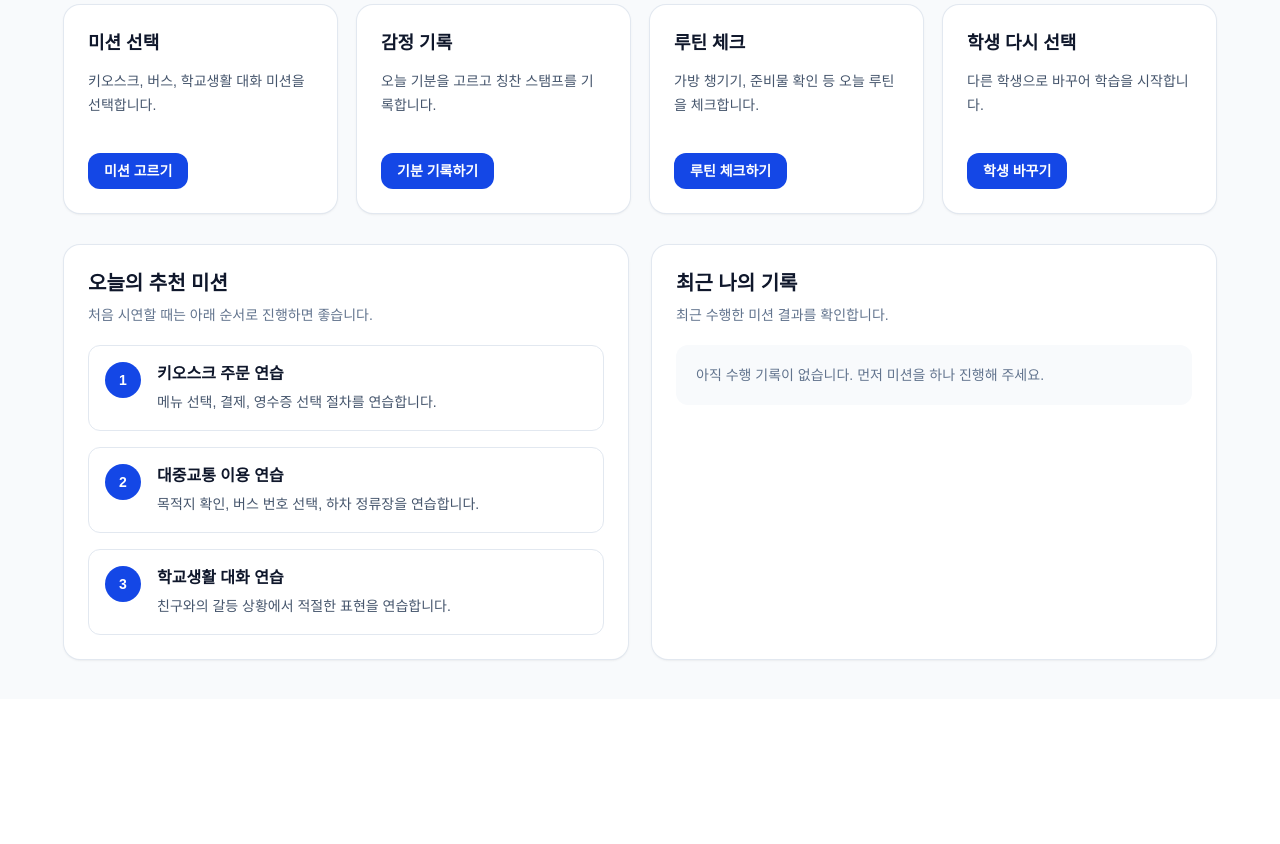
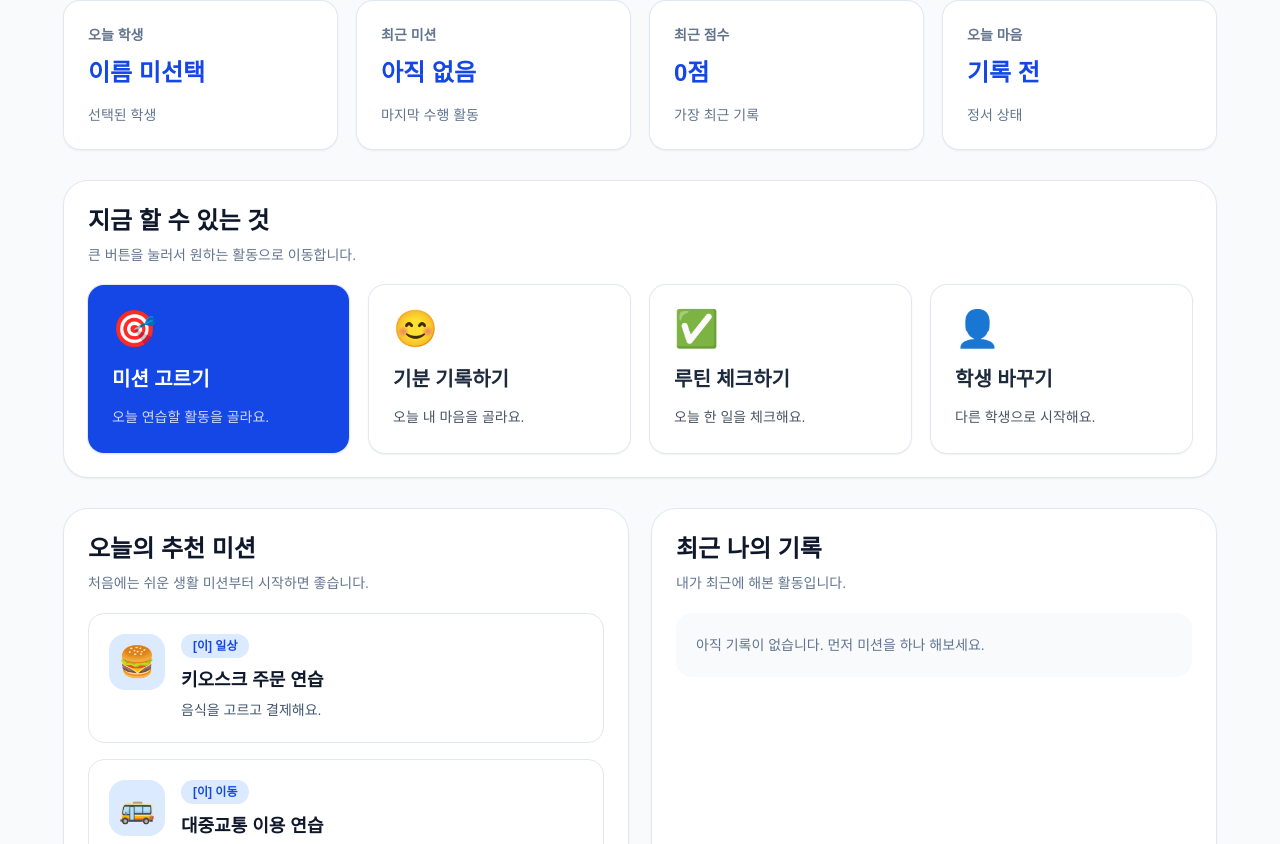
Before and after one commit to jjangtour/------, a Next.js app in the folder frontend/: page /student/home in a window 1280 px wide. Shown: the part 336-1180 px from the top of the page. Before the commit the page ends 1035 px from the top, so only its background shows below. Built offline with nearby package versions, Linux system fonts and the light colour scheme.

Commit message:
학생 홈 화면 사용성 개선

```diff
--- a/frontend/app/student/home/page.tsx
+++ b/frontend/app/student/home/page.tsx
@@ -11,6 +11,61 @@ type StudentResult = {
   emotion: string;
   completedAt: string;
 };
+
+const quickActions = [
+  {
+    title: "미션 고르기",
+    description: "오늘 연습할 활동을 골라요.",
+    href: "/mission/select",
+    emoji: "🎯",
+    color: "bg-blue-700 text-white hover:bg-blue-800",
+  },
+  {
+    title: "기분 기록하기",
+    description: "오늘 내 마음을 골라요.",
+    href: "/emotion/check",
+    emoji: "😊",
+    color: "bg-white text-slate-800 hover:bg-blue-50",
+  },
+  {
+    title: "루틴 체크하기",
+    description: "오늘 한 일을 체크해요.",
+    href: "/routine/check",
+    emoji: "✅",
+    color: "bg-white text-slate-800 hover:bg-blue-50",
+  },
+  {
+    title: "학생 바꾸기",
+    description: "다른 학생으로 시작해요.",
+    href: "/student/select",
+    emoji: "👤",
+    color: "bg-white text-slate-800 hover:bg-blue-50",
+  },
+];
+
+const recommendedMissions = [
+  {
+    title: "키오스크 주문 연습",
+    description: "음식을 고르고 결제해요.",
+    href: "/simulation/kiosk",
+    tag: "[이] 일상",
+    emoji: "🍔",
+  },
+  {
+    title: "대중교통 이용 연습",
+    description: "버스를 타고 내려요.",
+    href: "/simulation/bus",
+    tag: "[이] 이동",
+    emoji: "🚌",
+  },
+  {
+    title: "학교생활 대화 연습",
+    description: "친구에게 차분히 말해요.",
+    href: "/simulation/school-talk",
+    tag: "[밀] 대화",
+    emoji: "💬",
+  },
+];
 
 export default function StudentHomePage() {
   const [studentName, setStudentName] = useState("이름 미선택");
@@ -33,101 +88,152 @@ export default function StudentHomePage() {
     setRecentResults(filteredResults);
   }, []);
 
+  const latestResult = recentResults[0];
+
   return (
     <main className="min-h-screen bg-slate-50 px-6 py-10">
       <section className="mx-auto max-w-6xl">
-        <div className="mb-8 rounded-3xl bg-blue-700 p-8 text-white shadow-sm">
+        <div className="mb-8 rounded-3xl bg-blue-700 p-8 text-white shadow-sm md:p-10">
           <p className="text-sm font-semibold text-blue-100">학생 홈</p>
-          <h1 className="mt-3 text-4xl font-bold">
-            {studentName} 학생, 오늘도 하나씩 연습해 봐요.
+          <h1 className="mt-3 text-3xl font-bold md:text-4xl">
+            {studentName} 학생, 오늘도 천천히 해봐요.
           </h1>
-          <p className="mt-4 max-w-3xl text-blue-100">
-            해밀이음은 생활 속 상황을 안전하게 반복 연습할 수 있도록 돕습니다.
-            어려워도 괜찮습니다. 천천히 선택하고 다시 연습하면 됩니다.
+          <p className="mt-4 max-w-3xl text-base leading-7 text-blue-100">
+            틀려도 괜찮아요. 다시 연습하면 됩니다.
+            오늘은 하나만 골라서 끝까지 해보는 것이 목표입니다.
           </p>
         </div>
 
         <div className="mb-8 grid grid-cols-1 gap-5 sm:grid-cols-2 lg:grid-cols-4">
-          <StudentActionCard
-            title="미션 선택"
-            description="키오스크, 버스, 학교생활 대화 미션을 선택합니다."
-            href="/mission/select"
-            buttonText="미션 고르기"
+          <StatusCard
+            title="오늘 학생"
+            value={studentName}
+            description="선택된 학생"
           />
-          <StudentActionCard
-            title="감정 기록"
-            description="오늘 기분을 고르고 칭찬 스탬프를 기록합니다."
-            href="/emotion/check"
-            buttonText="기분 기록하기"
+          <StatusCard
+            title="최근 미션"
+            value={latestResult?.mission || "아직 없음"}
+            description="마지막 수행 활동"
           />
-          <StudentActionCard
-            title="루틴 체크"
-            description="가방 챙기기, 준비물 확인 등 오늘 루틴을 체크합니다."
-            href="/routine/check"
-            buttonText="루틴 체크하기"
+          <StatusCard
+            title="최근 점수"
+            value={latestResult ? `${latestResult.score}점` : "0점"}
+            description="가장 최근 기록"
           />
-          <StudentActionCard
-            title="학생 다시 선택"
-            description="다른 학생으로 바꾸어 학습을 시작합니다."
-            href="/student/select"
-            buttonText="학생 바꾸기"
+          <StatusCard
+            title="오늘 마음"
+            value={latestResult?.emotion || "기록 전"}
+            description="정서 상태"
           />
         </div>
 
+        <div className="mb-8 rounded-3xl bg-white p-6 shadow-sm ring-1 ring-slate-200">
+          <div className="mb-5">
+            <h2 className="text-2xl font-bold text-slate-900">
+              지금 할 수 있는 것
+            </h2>
+            <p className="mt-2 text-sm text-slate-500">
+              큰 버튼을 눌러서 원하는 활동으로 이동합니다.
+            </p>
+          </div>
+
+          <div className="grid grid-cols-1 gap-5 sm:grid-cols-2 lg:grid-cols-4">
+            {quickActions.map((action) => (
+              <Link
+                key={action.title}
+                href={action.href}
+                className={`rounded-2xl p-6 shadow-sm ring-1 ring-slate-200 ${action.color}`}
+              >
+                <p className="text-4xl">{action.emoji}</p>
+                <h3 className="mt-4 text-xl font-bold">{action.title}</h3>
+                <p className="mt-3 text-sm leading-6 opacity-80">
+                  {action.description}
+                </p>
+              </Link>
+            ))}
+          </div>
+        </div>
+
         <div className="grid grid-cols-1 gap-6 lg:grid-cols-2">
-          <div className="rounded-2xl bg-white p-6 shadow-sm ring-1 ring-slate-200">
-            <h2 className="text-xl font-bold text-slate-900">오늘의 추천 미션</h2>
+          <div className="rounded-3xl bg-white p-6 shadow-sm ring-1 ring-slate-200">
+            <h2 className="text-2xl font-bold text-slate-900">
+              오늘의 추천 미션
+            </h2>
             <p className="mt-2 text-sm text-slate-500">
-              처음 시연할 때는 아래 순서로 진행하면 좋습니다.
+              처음에는 쉬운 생활 미션부터 시작하면 좋습니다.
             </p>
 
             <div className="mt-5 space-y-4">
-              <RecommendedMission
-                step="1"
-                title="키오스크 주문 연습"
-                description="메뉴 선택, 결제, 영수증 선택 절차를 연습합니다."
-                href="/simulation/kiosk"
-              />
-              <RecommendedMission
-                step="2"
-                title="대중교통 이용 연습"
-                description="목적지 확인, 버스 번호 선택, 하차 정류장을 연습합니다."
-                href="/simulation/bus"
-              />
-              <RecommendedMission
-                step="3"
-                title="학교생활 대화 연습"
-                description="친구와의 갈등 상황에서 적절한 표현을 연습합니다."
-                href="/simulation/school-talk"
-              />
+              {recommendedMissions.map((mission) => (
+                <Link
+                  key={mission.title}
+                  href={mission.href}
+                  className="block rounded-2xl border border-slate-200 p-5 hover:bg-blue-50 hover:ring-1 hover:ring-blue-200"
+                >
+                  <div className="flex items-start gap-4">
+                    <div className="flex h-14 w-14 shrink-0 items-center justify-center rounded-2xl bg-blue-100 text-3xl">
+                      {mission.emoji}
+                    </div>
+
+                    <div className="flex-1">
+                      <div className="flex flex-wrap items-center gap-2">
+                        <span className="rounded-full bg-blue-100 px-3 py-1 text-xs font-semibold text-blue-700">
+                          {mission.tag}
+                        </span>
+                      </div>
+                      <h3 className="mt-2 text-lg font-bold text-slate-900">
+                        {mission.title}
+                      </h3>
+                      <p className="mt-1 text-sm leading-6 text-slate-600">
+                        {mission.description}
+                      </p>
+                    </div>
+                  </div>
+                </Link>
+              ))}
             </div>
           </div>
 
-          <div className="rounded-2xl bg-white p-6 shadow-sm ring-1 ring-slate-200">
-            <h2 className="text-xl font-bold text-slate-900">최근 나의 기록</h2>
+          <div className="rounded-3xl bg-white p-6 shadow-sm ring-1 ring-slate-200">
+            <h2 className="text-2xl font-bold text-slate-900">
+              최근 나의 기록
+            </h2>
             <p className="mt-2 text-sm text-slate-500">
-              최근 수행한 미션 결과를 확인합니다.
+              내가 최근에 해본 활동입니다.
             </p>
 
             {recentResults.length === 0 ? (
-              <div className="mt-5 rounded-xl bg-slate-50 p-5 text-sm text-slate-500">
-                아직 수행 기록이 없습니다. 먼저 미션을 하나 진행해 주세요.
+              <div className="mt-5 rounded-2xl bg-slate-50 p-5 text-sm leading-6 text-slate-500">
+                아직 기록이 없습니다.
+                먼저 미션을 하나 해보세요.
               </div>
             ) : (
-              <div className="mt-5 space-y-3">
+              <div className="mt-5 space-y-4">
                 {recentResults.map((result, index) => (
                   <div
                     key={`${result.mission}-${index}`}
-                    className="rounded-xl border border-slate-200 p-4"
+                    className="rounded-2xl border border-slate-200 p-5"
                   >
-                    <div className="flex items-center justify-between">
-                      <p className="font-bold text-slate-900">{result.mission}</p>
+                    <div className="flex flex-wrap items-center justify-between gap-3">
+                      <p className="font-bold text-slate-900">
+                        {result.mission}
+                      </p>
                       <span className="rounded-full bg-blue-100 px-3 py-1 text-xs font-semibold text-blue-700">
                         {result.score}점
                       </span>
                     </div>
-                    <p className="mt-2 text-sm text-slate-500">
-                      정서 상태: {result.emotion} · {result.completedAt}
+
+                    <div className="mt-4 h-3 overflow-hidden rounded-full bg-slate-100">
+                      <div
+                        className="h-full rounded-full bg-blue-700"
+                        style={{
+                          width: `${Math.min(result.score * 3, 100)}%`,
+                        }}
+                      />
+                    </div>
+
+                    <p className="mt-3 text-sm leading-6 text-slate-500">
+                      마음: {result.emotion} · {result.completedAt}
                     </p>
                   </div>
                 ))}
@@ -135,61 +241,37 @@ export default function StudentHomePage() {
             )}
           </div>
         </div>
+
+        <div className="mt-8 rounded-3xl bg-blue-50 p-6 ring-1 ring-blue-100">
+          <p className="text-lg font-bold text-blue-900">
+            오늘의 한마디
+          </p>
+          <p className="mt-3 text-sm leading-7 text-blue-800">
+            한 번에 다 잘하지 않아도 됩니다.
+            오늘은 하나를 끝까지 해본 것만으로도 충분히 잘한 것입니다.
+          </p>
+        </div>
       </section>
     </main>
   );
 }
 
-function StudentActionCard({
+function StatusCard({
   title,
+  value,
   description,
-  href,
-  buttonText,
 }: {
   title: string;
+  value: string;
   description: string;
-  href: string;
-  buttonText: string;
 }) {
   return (
     <div className="rounded-2xl bg-white p-6 shadow-sm ring-1 ring-slate-200">
-      <h2 className="text-lg font-bold text-slate-900">{title}</h2>
-      <p className="mt-3 min-h-16 text-sm leading-6 text-slate-600">{description}</p>
-      <Link
-        href={href}
-        className="mt-5 inline-flex rounded-xl bg-blue-700 px-4 py-2 text-sm font-semibold text-white hover:bg-blue-800"
-      >
-        {buttonText}
-      </Link>
+      <p className="text-sm font-semibold text-slate-500">{title}</p>
+      <p className="mt-3 min-h-10 text-2xl font-bold text-blue-700">
+        {value}
+      </p>
+      <p className="mt-2 text-sm text-slate-500">{description}</p>
     </div>
   );
 }
-
-function RecommendedMission({
-  step,
-  title,
-  description,
-  href,
-}: {
-  step: string;
-  title: string;
-  description: string;
-  href: string;
-}) {
-  return (
-    <Link
-      href={href}
-      className="block rounded-xl border border-slate-200 p-4 hover:bg-blue-50 hover:ring-1 hover:ring-blue-200"
-    >
-      <div className="flex gap-4">
-        <div className="flex h-9 w-9 shrink-0 items-center justify-center rounded-full bg-blue-700 text-sm font-bold text-white">
-          {step}
-        </div>
-        <div>
-          <p className="font-bold text-slate-900">{title}</p>
-          <p className="mt-1 text-sm leading-6 text-slate-600">{description}</p>
-        </div>
-      </div>
-    </Link>
-  );
-}
```
